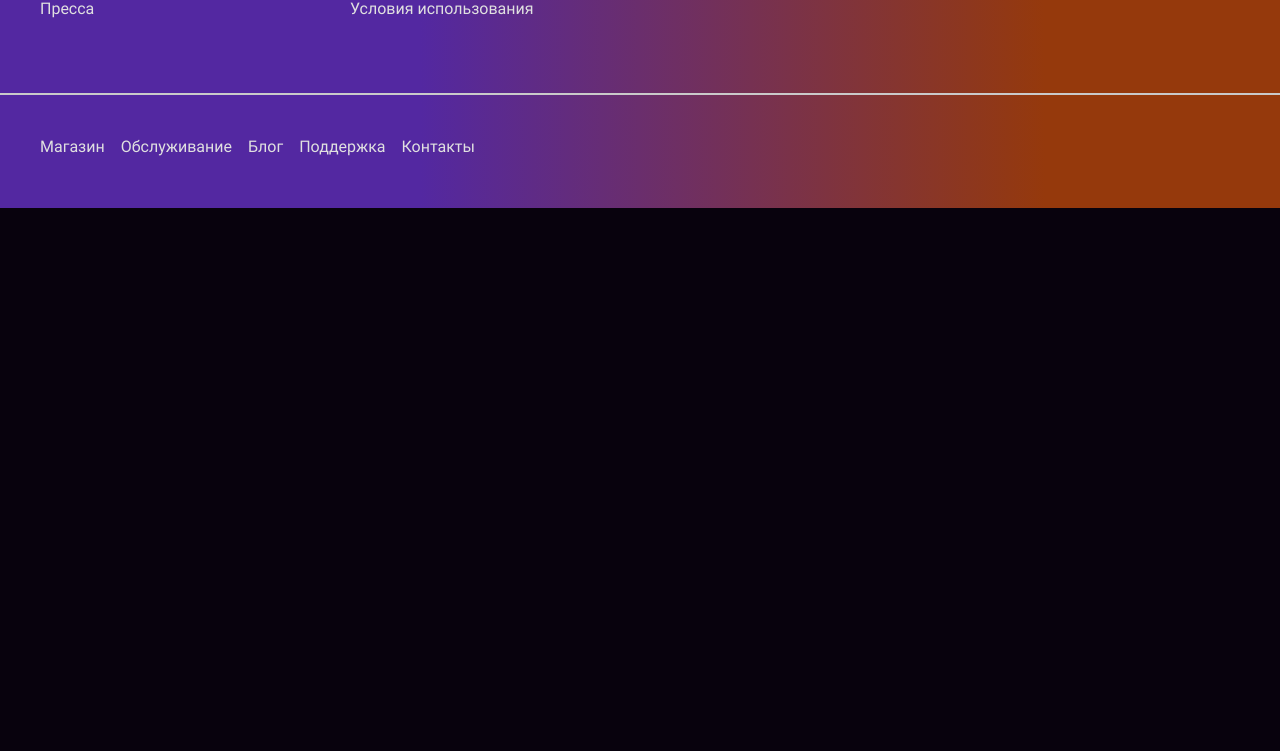
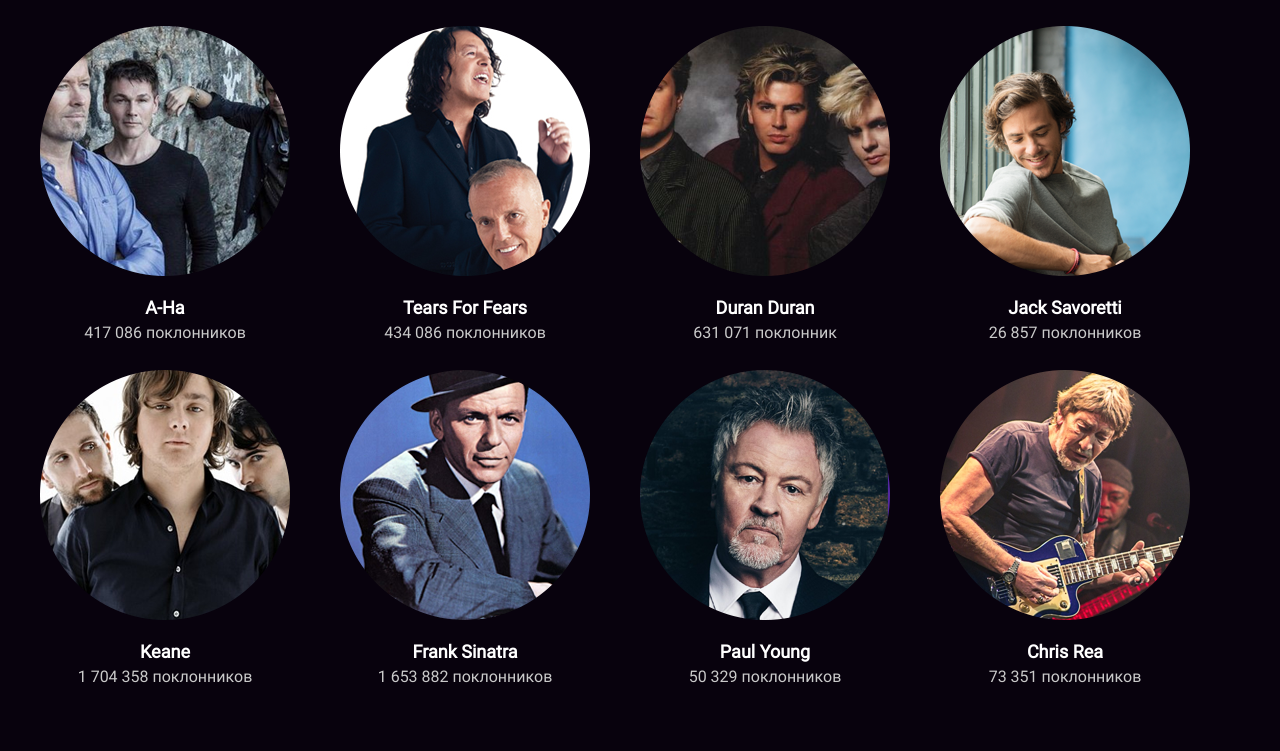
Before and after one commit to MaxNeverov/layout-designer-project-lvl2, a website: page src/artist.html in a window 1280 px wide. Shown: the part 2178-2929 px from the top of the page. Before the commit the page ends 2386 px from the top, so only its background shows below. Drawn offline with Linux system fonts and the light colour scheme.

Commit message:
Похожие исполнители

```diff
--- a/src/artist.html
+++ b/src/artist.html
@@ -188,9 +188,75 @@
             </div>
         </section>
 
-        <section id="page-discography">
+        <section id="page-similar" class="similar">
             <div class="container">
+                <h2 class="discography-h2">Похожие исполнители</h2>
+                <div class="flex-container disco-main-flex">
+                    <div class="flex-container disco-col similar-col">
+                        <img class="disc-album-img" src="images/A-ha.png" alt="album img">
+                        <div class="discography-info">
+                            <h3>A-Ha</h3>
+                            <p class="funs">417 086 поклонников</p>
+                        </div>
+                    </div>
 
+                    <div class="flex-container disco-col similar-col">
+                        <img class="disc-album-img" src="images/Tears for Fears.png" alt="album img">
+                        <div class="discography-info">
+                            <h3>Tears For Fears</h3>
+                            <p class="funs">434 086 поклонников</p>
+                        </div>
+                    </div>
+
+                    <div class="flex-container disco-col similar-col">
+                        <img class="disc-album-img" src="images/Duran Duran.png" alt="album img">
+                        <div class="discography-info">
+                            <h3>Duran Duran</h3>
+                            <p class="funs">631 071 поклонник</p>
+                        </div>
+                    </div>
+
+                    <div class="flex-container disco-col similar-col">
+                        <img class="disc-album-img" src="images/Jack Savoretti.png" alt="album img">
+                        <div class="discography-info">
+                            <h3>Jack Savoretti</h3>
+                            <p class="funs">26 857 поклонников</p>
+                        </div>
+                    </div>
+
+                    <div class="flex-container disco-col similar-col">
+                        <img class="disc-album-img" src="images/Keane.png" alt="album img">
+                        <div class="discography-info">
+                            <h3>Keane</h3>
+                            <p class="funs">1 704 358 поклонников</p>
+                        </div>
+                    </div>
+
+                    <div class="flex-container disco-col similar-col">
+                        <img class="disc-album-img" src="images/Frank Sinatra.png" alt="album img">
+                        <div class="discography-info">
+                            <h3>Frank Sinatra</h3>
+                            <p class="funs">1 653 882 поклонников</p>
+                        </div>
+                    </div>
+
+                    <div class="flex-container disco-col similar-col  disco-col-m0">
+                        <img class="disc-album-img" src="images/Paul Young.png" alt="album img">
+                        <div class="discography-info">
+                            <h3>Paul Young</h3>
+                            <p class="funs">50 329 поклонников</p>
+                        </div>
+                    </div>
+
+                    <div class="flex-container disco-col similar-col  disco-col-m0">
+                        <img class="disc-album-img" src="images/Chris Rea.png" alt="album img">
+                        <div class="discography-info">
+                            <h3>Chris Rea</h3>
+                            <p class="funs">73 351 поклонников</p>
+                        </div>
+                    </div>
+
+                </div>
             </div>
         </section>
     </main>
--- a/src/scss/similar-artists.scss
+++ b/src/scss/similar-artists.scss
@@ -0,0 +1,12 @@
+.similar {
+    padding-top: 100px;
+    margin-bottom: 100px;
+}
+
+.funs {
+    color: $text-base-1;
+}
+
+.similar-col {
+    text-align: center;
+}
```
Also changed, not shown: src/css/style.css, 1 other file.
